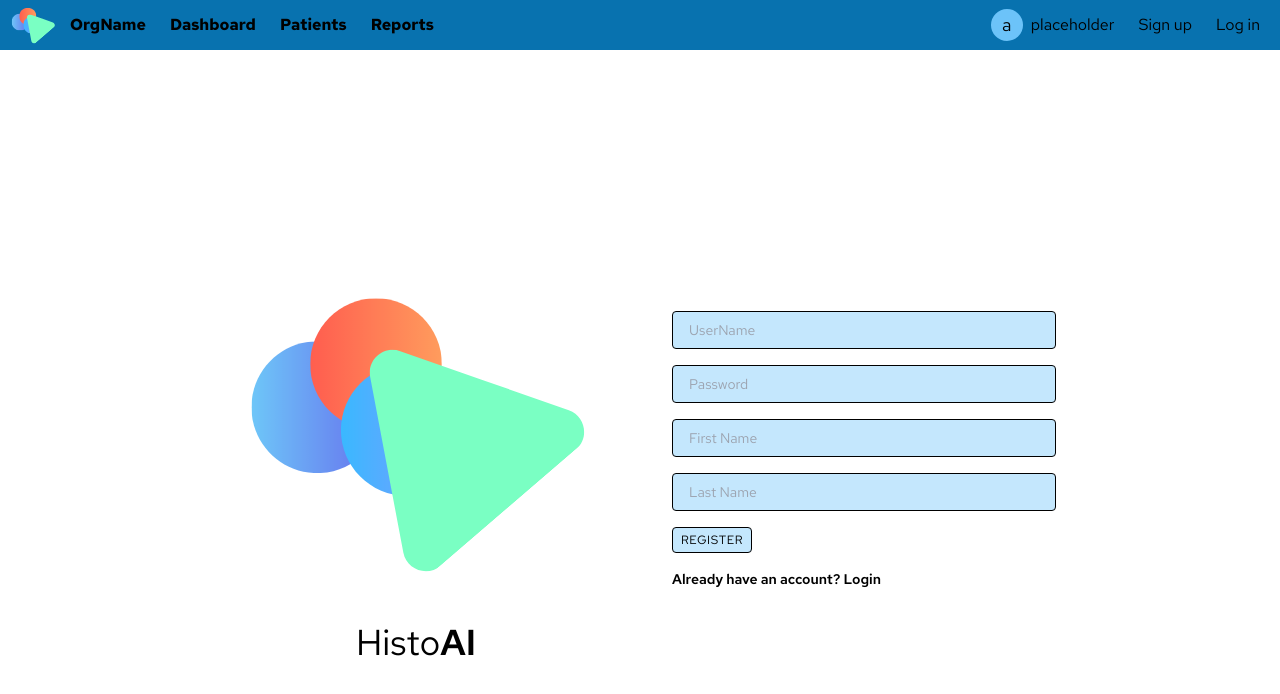
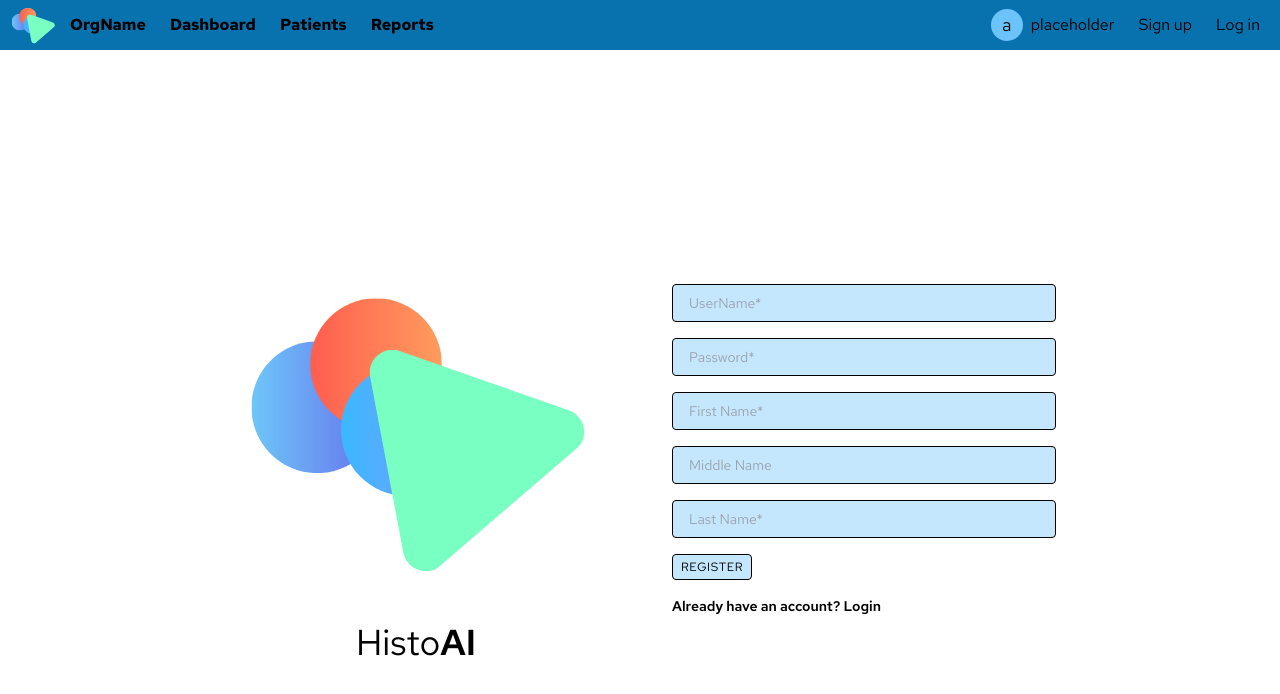
Before and after one commit to normalperson543/histoai, a Next.js app: page /register in a window 1280 px wide. Shown: the top 694 px of the page. Built offline with nearby package versions, Linux system fonts and the light colour scheme.

Commit message:
resolved issues with redundant tags and imports

```diff
--- a/app/dashboard/carousel.tsx
+++ b/app/dashboard/carousel.tsx
@@ -22,9 +22,9 @@ import { useState } from 'react';
 
 export default function Carousel({slides, carouselType} : {slides: any, carouselType: string}) {
 
-    let [current, setCurrent] = useState(0);
+    const [current, setCurrent] = useState(0);
 
-    let previousSlide = () => {
+    const previousSlide = () => {
         if(current === 0) {
             setCurrent(slides.length - 1)
         } else {
@@ -32,7 +32,7 @@ export default function Carousel({slides, carouselType} : {slides: any, carousel
         }
     }
 
-    let nextSlide = () => {
+    const nextSlide = () => {
         if(current === slides.length - 1) {
             setCurrent(0)
         } else {
--- a/app/layout.tsx
+++ b/app/layout.tsx
@@ -1,4 +1,3 @@
-import Nav from "./ui/old-header"
 import './stylesheets/globals.css';
 import type { Metadata } from 'next';
 import { Red_Hat_Text } from 'next/font/google';
--- a/app/ui/loginForm.tsx
+++ b/app/ui/loginForm.tsx
@@ -11,8 +11,7 @@ export default function LoginForm() {
     }
 
     return (
-        <>
-        <form onSubmit={onSubmit}>
+        <form action={onSubmit}>
             <section className="h-screen flex flex-col md:flex-row justify-center space-y-10 md:space-y-0 md:space-x-16 items-center my-2 mx-5 md:mx-0 md:my-0">
                 <div className="md:w-1/3 max-w-sm">
                     <img
@@ -29,6 +28,7 @@ export default function LoginForm() {
                         placeholder="UserName"
                         value={userName}
                         onChange={(e) => setUserName(e.target.value)}
+                        required
                     />
                     </label>
                     <label>
@@ -38,6 +38,7 @@ export default function LoginForm() {
                         placeholder="Password"
                         value={userPassword}
                         onChange={(e) => setUserPassword(e.target.value)}
+                        required
                     />
                     </label>
                     <div className="mt-4 flex justify-between font-semibold text-sm">
@@ -61,6 +62,5 @@ export default function LoginForm() {
                 </div>
             </section>
         </form>
-        </>
     )
 }
--- a/app/ui/registerForm.tsx
+++ b/app/ui/registerForm.tsx
@@ -12,8 +12,7 @@ export default function RegisterForm() {
     }
 
     return (
-        <>
-        <form onSubmit={onSubmit}>
+        <form action={onSubmit}>
             <section className="h-screen flex flex-col md:flex-row justify-center space-y-10 md:space-y-0 md:space-x-16 items-center my-2 mx-5 md:mx-0 md:my-0">
                 <div className="md:w-1/3 max-w-sm">
                     <img
@@ -27,36 +26,51 @@ export default function RegisterForm() {
                     <input
                         className="text-sm w-full px-4 py-2 border border-solid border-gray-300 rounded bg-hblue-light/[0.4]"
                         type="text"
-                        placeholder="UserName"
+                        placeholder="UserName*"
                         value={userName}
                         onChange={(e) => setUserName(e.target.value)}
+                        required
                     />
                     </label>
                     <label>
                     <input
                         className="text-sm w-full px-4 py-2 border border-solid border-gray-300 rounded mt-4 bg-hblue-light/[0.4]"
                         type="password"
-                        placeholder="Password"
+                        placeholder="Password*"
                         value={userPassword}
                         onChange={(e) => setUserPassword(e.target.value)}
+                        required
                     />
                     </label>
                     <label>
                     <input
                         className="text-sm w-full px-4 py-2 border border-solid border-gray-300 rounded mt-4 bg-hblue-light/[0.4]"
                         type="text"
-                        placeholder="First Name"
+                        placeholder="First Name*"
                         value={userFirst}
                         onChange={(e) => setUserFirst(e.target.value)}
+                        required
                     />
                     </label>
+
                     <label>
                     <input
                         className="text-sm w-full px-4 py-2 border border-solid border-gray-300 rounded mt-4 bg-hblue-light/[0.4]"
                         type="text"
-                        placeholder="Last Name"
+                        placeholder="Middle Name"
                         value={userLast}
                         onChange={(e) => setUserLast(e.target.value)}
+                    />
+                    </label>
+
+                    <label>
+                    <input
+                        className="text-sm w-full px-4 py-2 border border-solid border-gray-300 rounded mt-4 bg-hblue-light/[0.4]"
+                        type="text"
+                        placeholder="Last Name*"
+                        value={userLast}
+                        onChange={(e) => setUserLast(e.target.value)}
+                        required
                     />
                     </label>
                     <div className="text-center md:text-left">
@@ -74,6 +88,5 @@ export default function RegisterForm() {
                 </div>
             </section>
         </form>
-        </>
     )
 }
```
Also changed, not shown: app/ui/dashboard/report-card.tsx (deleted, +0 -11 lines).
